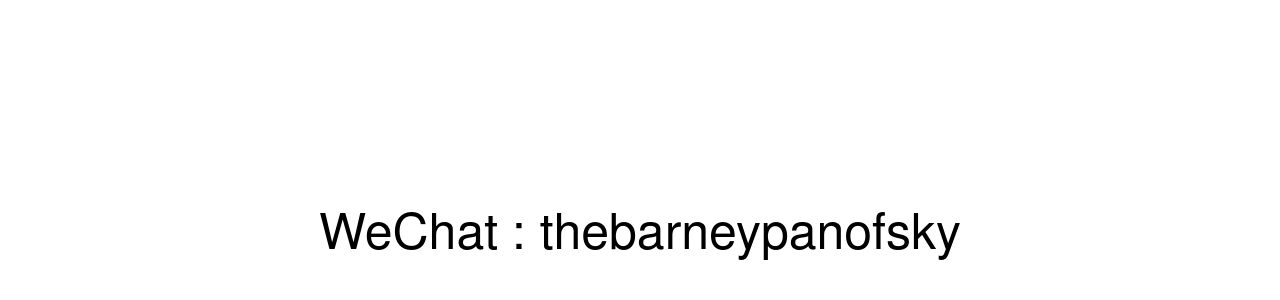
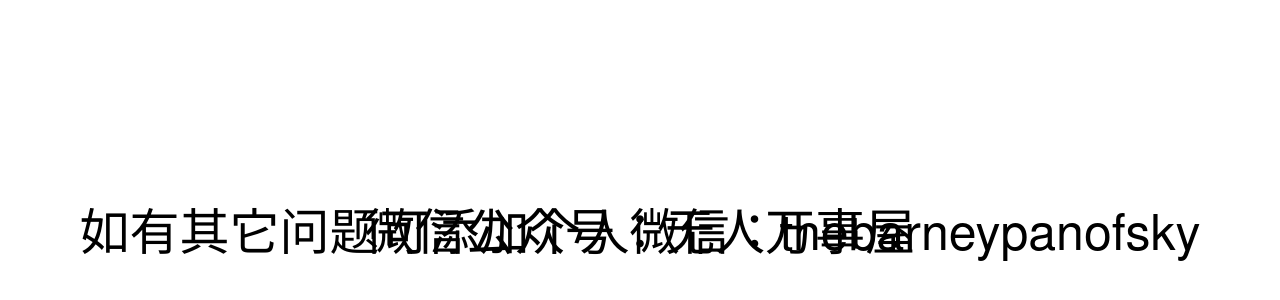
Before and after one commit to wurenwanshiwu/Y-or-N.github.io, a plain HTML site: page index.html in a window 1280 px wide. Shown: the part 208-508 px from the top of the page. Drawn offline with Linux system fonts and the light colour scheme.

Commit message:
Update index.html

```diff
--- a/index.html
+++ b/index.html
@@ -6,7 +6,10 @@
 	</head>
 	<body style="margin:0; padding:0; overflow:hidden; background-color: #ffffff; background-size: 100%;">
 		<div id="content" style="position: absolute; width: 100%; top: 50%; text-align: center; color: #000000; font-size: 50px; font-family:'Sukhumvit Set','HelveticaNeue','Helvetica','Arial','sans-serif';font-style: normal;">
- 			WeChat : thebarneypanofsky
+ 			微信公众号：无人万事屋
+		</div>
+		<div id="content" style="position: absolute; width: 100%; top: 50%; text-align: center; color: #000000; font-size: 50px; font-family:'Sukhumvit Set','HelveticaNeue','Helvetica','Arial','sans-serif';font-style: normal;">
+ 			如有其它问题可添加个人微信：thebarneypanofsky
 		</div>
 	</body>
 </html>
```
